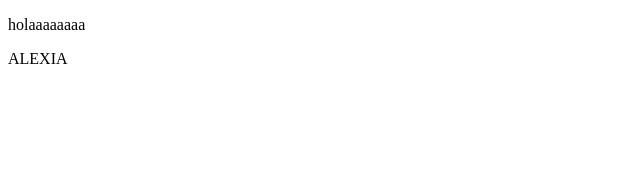
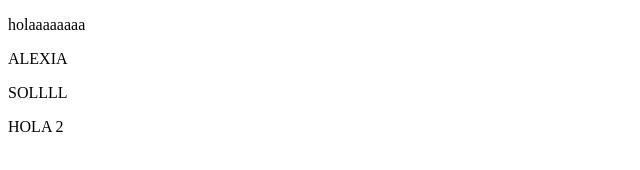
Before and after one commit to noelrussomendez/tpintegrador, a plain HTML site: page index.html in a window 1280 px wide. Shown: the whole page, without its empty margins (0-640 px from the left). Drawn offline with Linux system fonts and the light colour scheme.

Commit message:
commit sol 2

```diff
--- a/index.html
+++ b/index.html
@@ -8,6 +8,8 @@
 <body>
     <p> holaaaaaaaa</p>
     <p>ALEXIA</p>
+    <p>SOLLLL</p>
+    <p>HOLA 2</p>
 
 
 
```
